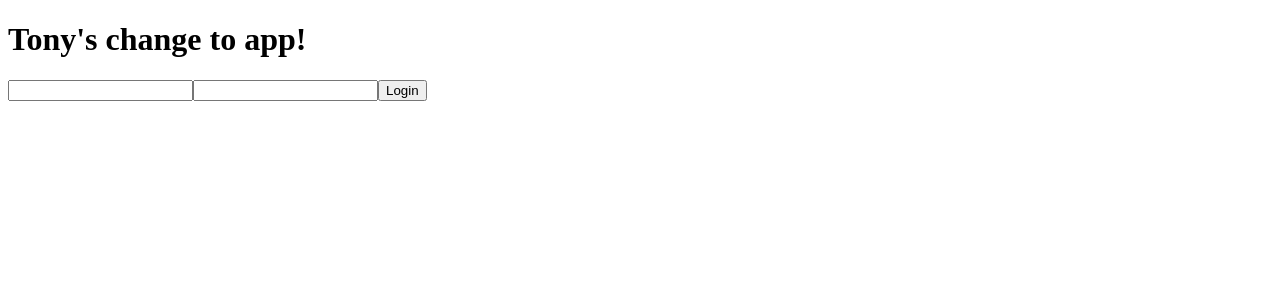
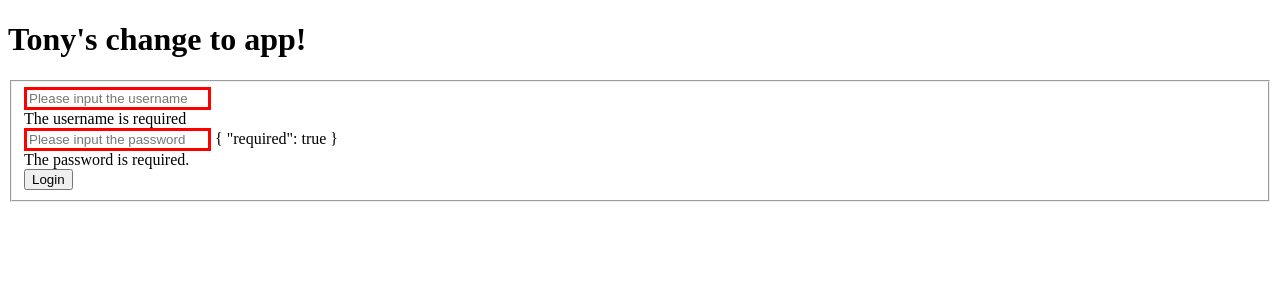
Before and after one commit to tdai2/Angular, an Angular app: page / in a window 1280 px wide. Shown: the top 300 px of the page. Built offline with nearby package versions, Linux system fonts and the light colour scheme.

Commit message:
Complete chapter 2

```diff
--- a/src/app/login/login.component.ts
+++ b/src/app/login/login.component.ts
@@ -3,26 +3,67 @@ import { Component, OnInit, Inject } from '@angular/core';
 
 @Component({
   selector: 'app-login',
-  template: `
+  template:`
     <div>
-    <input #usernameRef type = "text">
-    <input #passwordRef type = "passwrod">
-    <button (click)="clickLogin(usernameRef.value,passwordRef.value)"> Login </button>
+        <form #formRef = "ngForm"
+        (ngSubmit) = "onSubmit (formRef.value)"
+        >
+          <fieldset ngModuleGroup = "login">
+                <input  type = "text"
+                name = "loginUsername"
+                [(ngModel)]="username"
+                required
+                #usernameRef = "ngModel"
+                minlength = "3"
+                placeholder = "Please input the username"
+
+                >
+
+                <div *ngIf ="usernameRef.errors?. required"> The username is required</div>
+                <div *ngIf = "usernameRef.errors?. minlength"> The username length should be at least 3 charactors </div>
+
+                <input type = "passwrod" [(ngModel)] = "password"
+                name="loginPassword"
+                required
+                #passwordRef = "ngModel"
+                minlength = "8"
+                placeholder = "Please input the password"
+                >
+                {{passwordRef.errors|json}}
+                <div *ngIf="passwordRef.errors?. required"> The password is required. </div>
+                <div *ngIf="passwordRef.errors?. minlength"> The length of password should be at least 8 charactors. </div>
+
+                <button type="submit"> Login</button>
+            </fieldset>
+        </form>
     </div>
   `,
-  styles: [],
+  styles: [`
+  input.ng-invalid {border:3px solid red;}
+  input.ng-valid{border:3px solid green;}
+  input.
+  `],
   providers:[]
 })
+//<button (click)="clickLogin()"> Login </button>
 
 export class LoginComponent implements OnInit {
   //service :AuthService ;
+  username = '';
+  password = '';
   constructor(@Inject('auth') private service) {
 
    }
   ngOnInit() {
+    //this.username = "please input username"
+
   }
 
 //clickLogin(username,password) {console.log('login username is:'+username+"\nlogin password is:"+password);}
-clickLogin(username,password) {console.log('auth result is:'+this.service.loginWithCredentials(username,password));}
-
+clickLogin() {console.log('auth result is:'+this.service.loginWithCredentials(this.username,this.password));}
+onSubmit(formValue){
+  console.log(('auth result is:'+this.service.loginWithCredentials(formValue.login.username, formValue.lgoin.password)));
 }
+clearUsername(){this.username = ''}
+clearPassword(){this.password = ''}
+}
```
